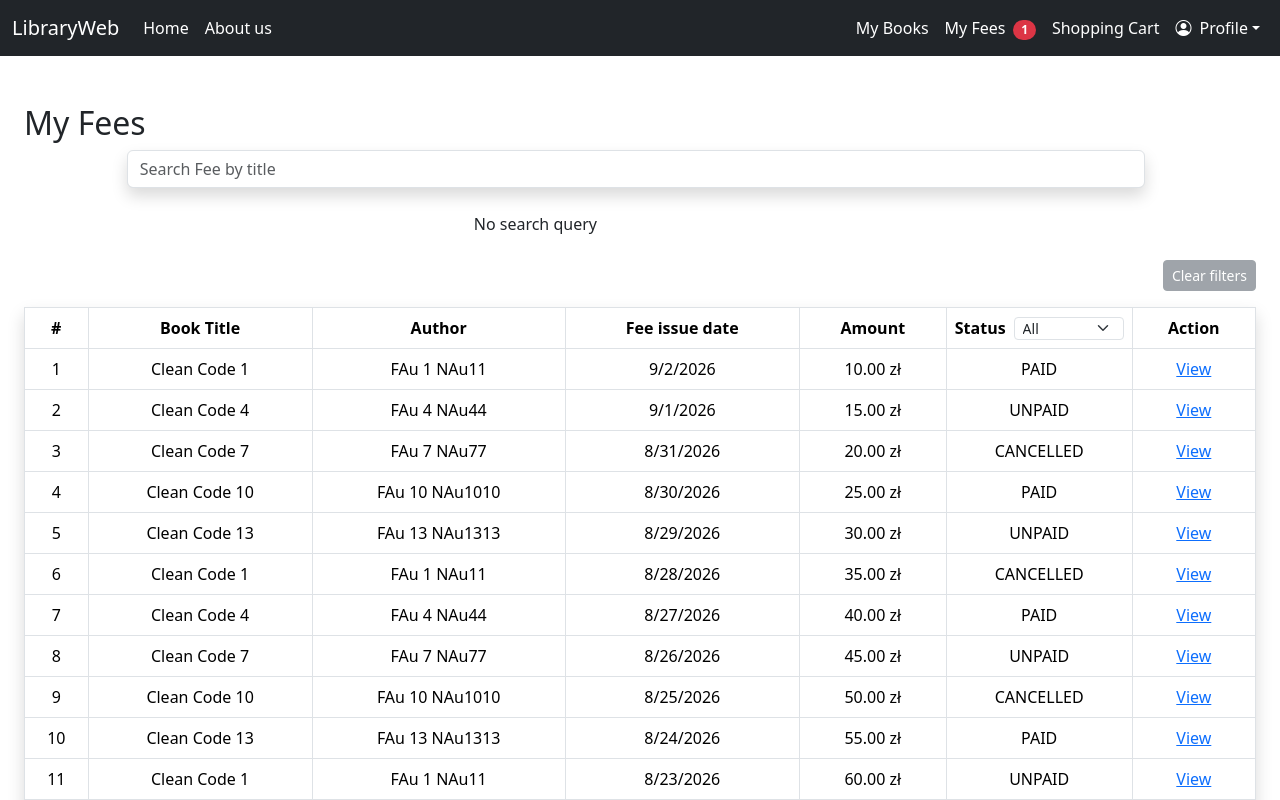
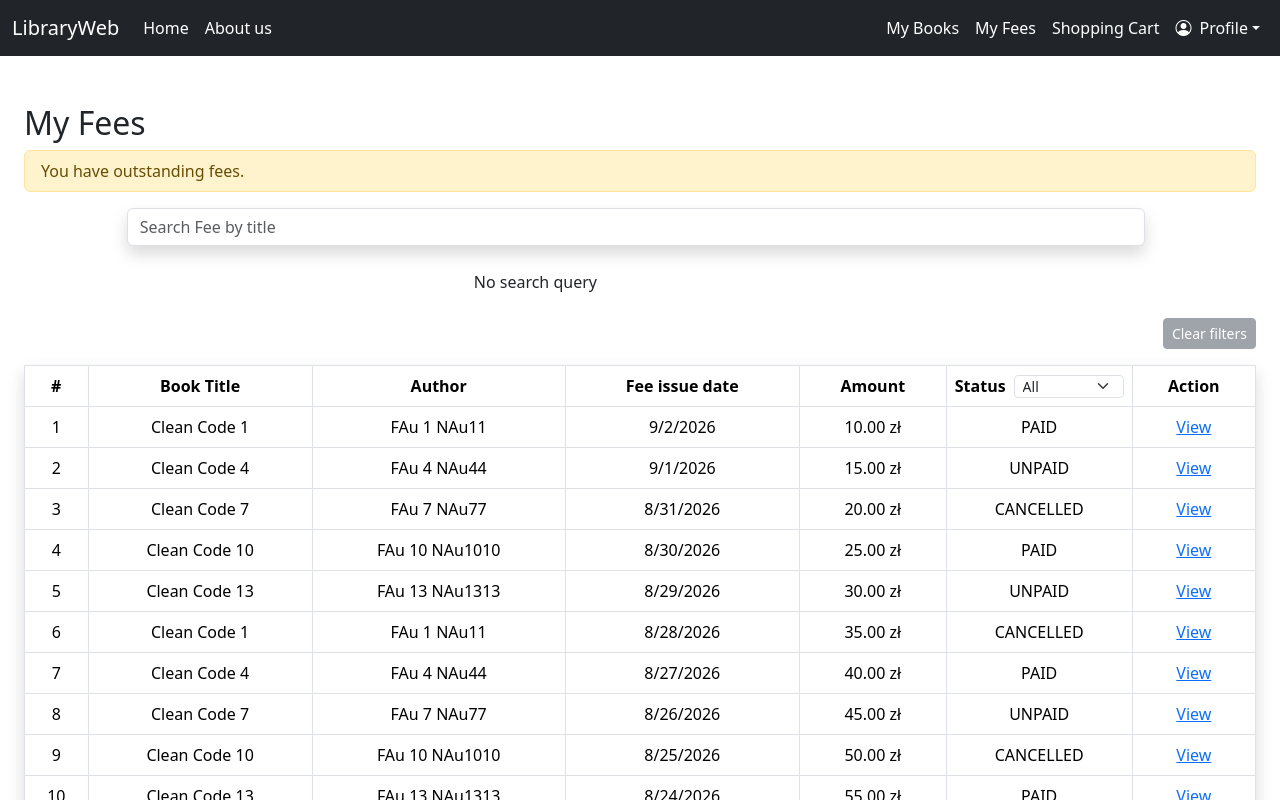
Before and after one commit to pterq/LibraryWeb, a React (Vite) app in the folder library-client/: page /my-fees in a window 1280 px wide. Shown: the top 800 px of the page. Built offline with nearby package versions, Linux system fonts and the light colour scheme; sample sign-in values are in the browser's storage.

Commit message:
front - user fees indicator

```diff
--- a/library-client/src/component/dashboards/Tables/ViewEditAddCartPage.tsx
+++ b/library-client/src/component/dashboards/Tables/ViewEditAddCartPage.tsx
@@ -1,4 +1,3 @@
-import React from "react";
 import CartItemsTable from "./CartItemsTable";
 import ReturnButton from "../../common/ReturnButton";
 
--- a/library-client/src/component/dashboards/Tables/ViewEditAddFeesUserPage.tsx
+++ b/library-client/src/component/dashboards/Tables/ViewEditAddFeesUserPage.tsx
@@ -1,4 +1,3 @@
-import React from "react";
 import FeeItemsTable from "./FeeItemsTable";
 import ReturnButton from "../../common/ReturnButton";
 
--- a/library-client/src/component/dashboards/Tables/ViewEditAddLoansUserPage.tsx
+++ b/library-client/src/component/dashboards/Tables/ViewEditAddLoansUserPage.tsx
@@ -1,4 +1,3 @@
-import React from "react";
 import LoanItemsTable from "./LoanItemsTable";
 import ReturnButton from "../../common/ReturnButton";
 
--- a/library-client/src/component/fees/MyFeesPage.tsx
+++ b/library-client/src/component/fees/MyFeesPage.tsx
@@ -1,11 +1,28 @@
-import { useState, useMemo } from "react";
+import { useEffect, useMemo, useState } from "react";
 import { Link } from "react-router-dom";
 
 import type { FeeType } from "../../types/DbTypes";
 import SearchBar from "../common/SearchBar";
 import { MockData } from "../../types/MockData";
+import { useAuth } from "../../context/AuthContext";
 
 const MyFeesPage = () => {
+	const { hasFees: userHasFees, setHasFees } = useAuth();
+	const [showOutstandingAlert, setShowOutstandingAlert] = useState(userHasFees);
+
+	useEffect(() => {
+		if (!userHasFees) return;
+
+		// Hide navbar indicator immediately after entering My Fees page.
+		setHasFees(false);
+
+		const alertTimeout = setTimeout(() => {
+			setShowOutstandingAlert(false);
+		}, 15_000);
+
+		return () => clearTimeout(alertTimeout);
+	}, [userHasFees, setHasFees]);
+
 	const [search, setSearch] = useState("");
 	const [filter, setFilter] = useState<"ALL" | "PAID" | "UNPAID" | "CANCELLED">("ALL");
 
@@ -84,6 +101,9 @@ const MyFeesPage = () => {
 	return (
 		<div className="container-fluid">
 			<h2>My Fees</h2>
+			{showOutstandingAlert && (
+				<div className="alert alert-warning py-2 mb-3">You have outstanding fees.</div>
+			)}
 
 			<SearchBar search={search} setSearch={setSearch} placeholder="Search Fee by title" />
 
--- a/library-client/src/context/AuthContext.tsx
+++ b/library-client/src/context/AuthContext.tsx
@@ -9,6 +9,7 @@ interface AuthContextType {
 	email: string | null;
 	login: (authData: AuthLoginData) => void;
 	logout: () => void;
+	setHasFees: (hasFees: boolean) => void;
 	hasFees: boolean;
 }
 
@@ -19,7 +20,7 @@ interface AuthLoginData {
 	lastName: string;
 	email: string;
 	role: string;
-	hasFees: boolean;
+	hasFees?: boolean;
 }
 
 const AuthContext = createContext<AuthContextType | null>(null);
@@ -37,6 +38,11 @@ export const AuthProvider: React.FC<{ children: React.ReactNode }> = ({ children
 		localStorage.getItem("hasFees") === "false" ? false : true,
 	);
 
+	const updateHasFees = (nextValue: boolean) => {
+		localStorage.setItem("hasFees", nextValue.toString());
+		setHasFees(nextValue);
+	};
+
 	const login = ({
 		userId,
 		accessToken,
@@ -46,6 +52,8 @@ export const AuthProvider: React.FC<{ children: React.ReactNode }> = ({ children
 		role,
 		hasFees,
 	}: AuthLoginData) => {
+		const nextHasFees =
+			typeof hasFees === "boolean" ? hasFees : localStorage.getItem("hasFees") === "true";
 		console.log("Logging in user:", {
 			userId,
 			accessToken,
@@ -53,7 +61,7 @@ export const AuthProvider: React.FC<{ children: React.ReactNode }> = ({ children
 			lastName,
 			email,
 			role,
-			hasFees,
+			hasFees: nextHasFees,
 		});
 
 		localStorage.setItem("token", accessToken);
@@ -68,8 +76,7 @@ export const AuthProvider: React.FC<{ children: React.ReactNode }> = ({ children
 		setFirstName(firstName);
 		setLastName(lastName);
 		setEmail(email);
-		localStorage.setItem("hasFees", hasFees.toString());
-		setHasFees(hasFees);
+		updateHasFees(nextHasFees);
 	};
 
 	const logout = () => {
@@ -86,12 +93,23 @@ export const AuthProvider: React.FC<{ children: React.ReactNode }> = ({ children
 		setFirstName(null);
 		setLastName(null);
 		setEmail(null);
-		setHasFees(false);
+		updateHasFees(false);
 	};
 
 	return (
 		<AuthContext.Provider
-			value={{ token, role, userId, firstName, lastName, email, hasFees, login, logout }}
+			value={{
+				token,
+				role,
+				userId,
+				firstName,
+				lastName,
+				email,
+				hasFees,
+				login,
+				logout,
+				setHasFees: updateHasFees,
+			}}
 		>
 			{children}
 		</AuthContext.Provider>
```
